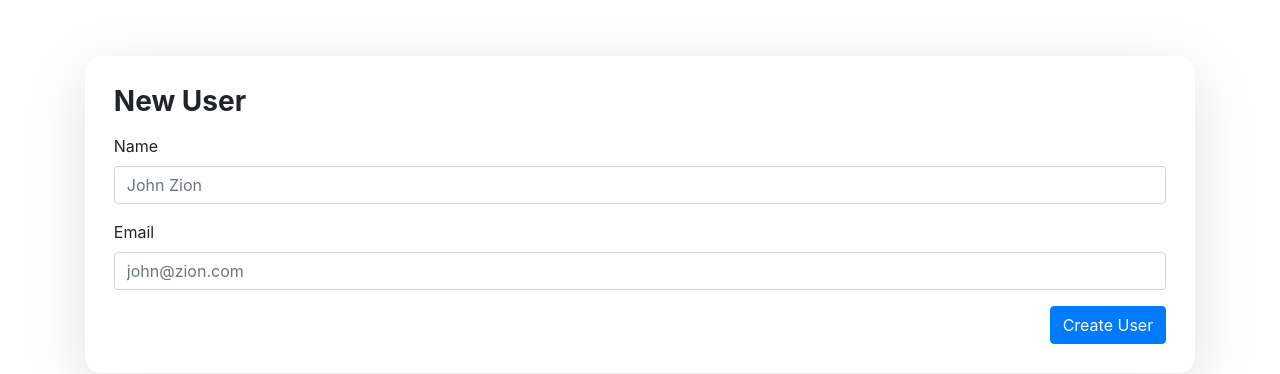
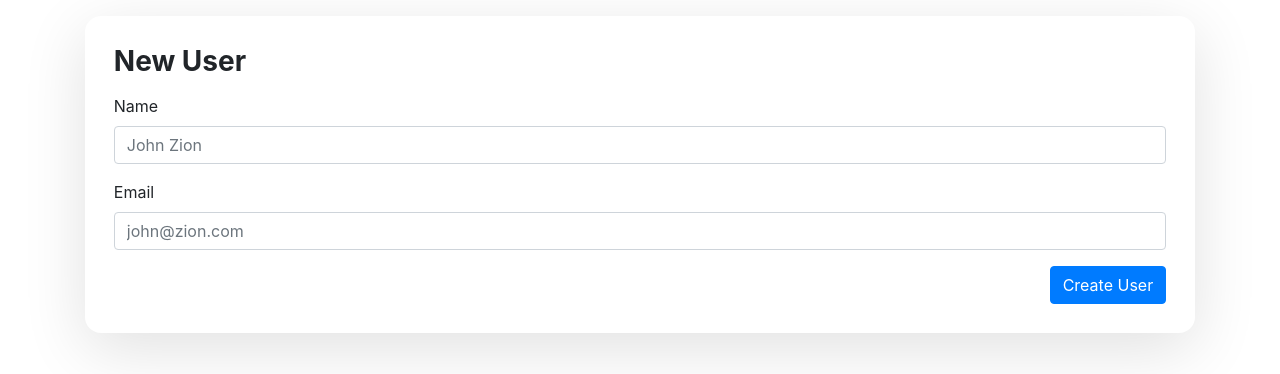
Before and after one commit to itsnamgyu/node-one, a website: page views/index.html in a window 1280 px wide. Shown: the part 112-486 px from the top of the page. Drawn offline with nearby package versions, Linux system fonts and the light colour scheme; files that its build step writes are made by us from their sources; files whose address does not match are found by name.

Commit message:
Minor template fix

```diff
--- a/views/index.html
+++ b/views/index.html
@@ -18,7 +18,7 @@
         <h1 class="mt-5 font-weight-bold">Manage Users</h1>
       </div>
 
-      <div class="col-12 mt-5">
+      <div class="col-12 mt-2">
         <div id="new-user" class="card">
           <h3 class="font-weight-bold">New User</h3>
           <form id="new-user-form" class="mt-2">
```
